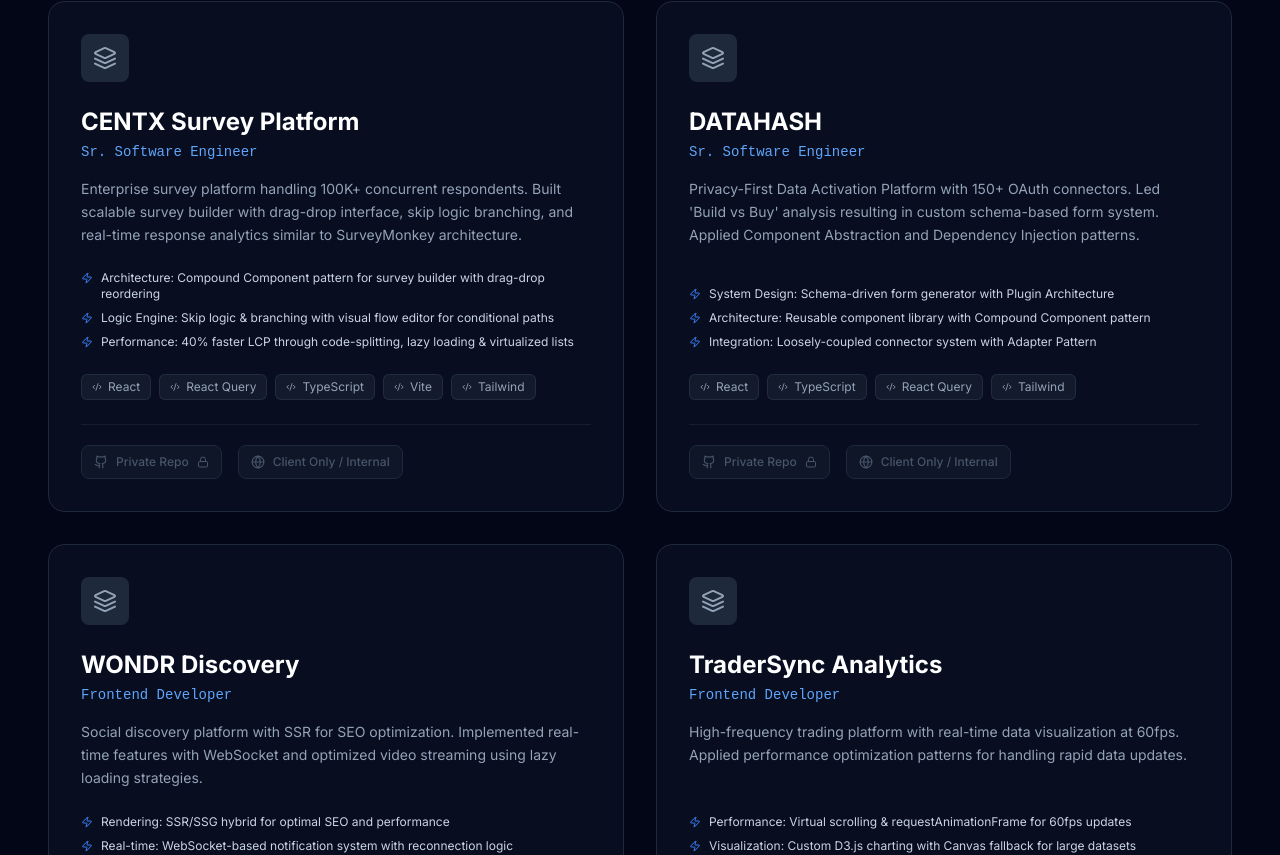
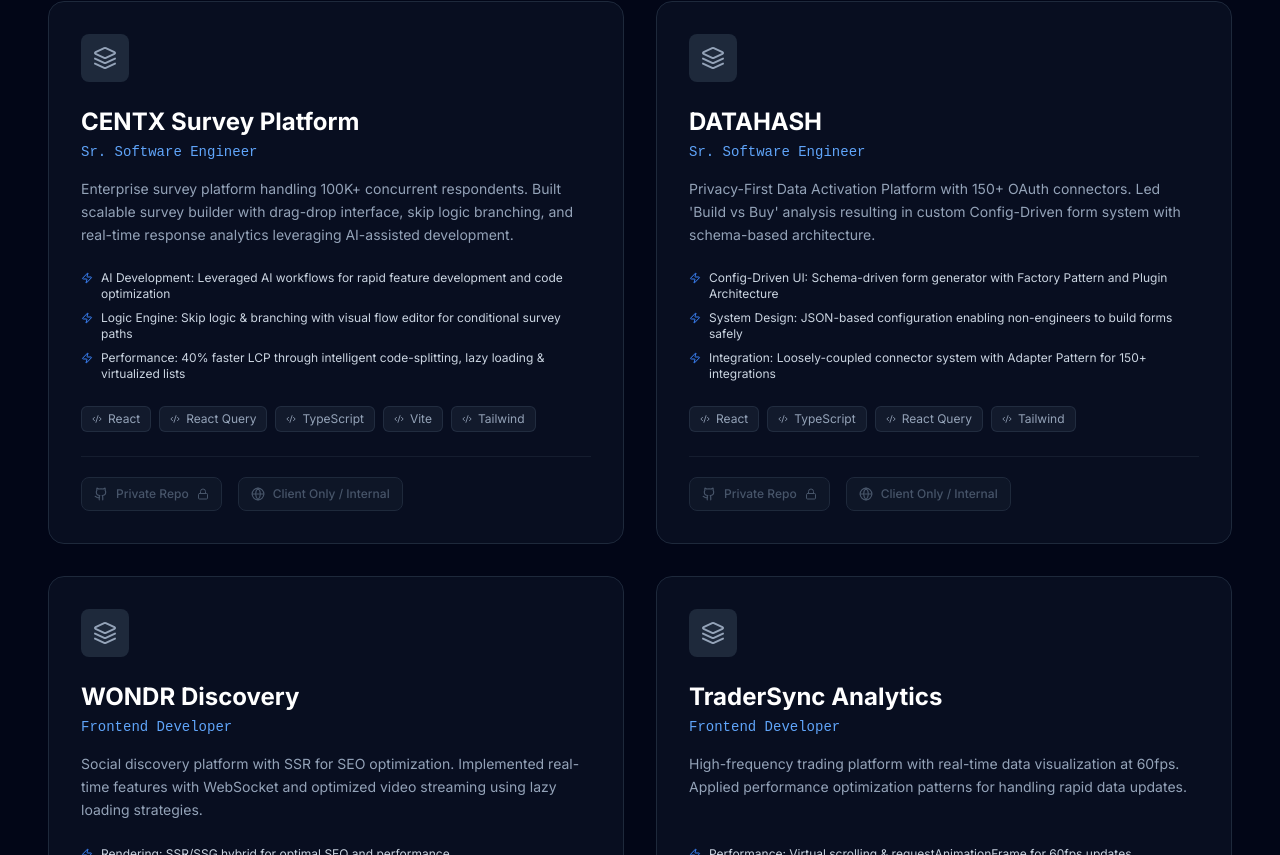
Before and after one commit to divyasonara7/portfolio, a React (Vite) app: page / in a window 1280 px wide. Shown: the part 1565-2420 px from the top of the page. Built offline with nearby package versions, Linux system fonts and the light colour scheme.

Commit message:
fix: update specialization and project descriptions to emphasize AI-assisted development

```diff
--- a/src/components/sections/Hero.tsx
+++ b/src/components/sections/Hero.tsx
@@ -52,7 +52,7 @@
                 </h2>
                 <p className="max-w-2xl text-lg text-slate-400 leading-relaxed">
                     {yearsOfExperience} years engineering enterprise-grade <strong className="text-white">React & Vue</strong> platforms.
-                    I specialize in scalable <strong className="text-white">System Design</strong>, Config-Driven patterns,
+                    I specialize in scalable <strong className="text-white">System Design</strong>, AI-assisted development,
                     and delivering high-quality software solutions for complex business domains.
                     Currently based in <span className="text-white">{LOCATION}</span>.
                 </p>
--- a/src/constants/constants.ts
+++ b/src/constants/constants.ts
@@ -6,29 +6,29 @@
 export const GITHUB = "https://github.com/divyasonara7";
 export const LOCATION = "Milan, Italy";
 
-export const RESUME_SUMMARY = `Senior Frontend Engineer with 4+ years engineering scalable applications across both React and Vue ecosystems. I specialize in configuration-driven UI, complex state management, and 'Build vs Buy' architectural strategy. I leverage advanced CodeGen AI workflows to accelerate development cycles and ensure high-quality, maintainable code standards.`;
+export const RESUME_SUMMARY = `Senior Frontend Engineer with 4+ years engineering scalable applications across both React and Vue ecosystems. I specialize in System Design, complex state management, and 'Build vs Buy' architectural strategy. I leverage advanced AI-assisted development workflows to accelerate delivery cycles and ensure high-quality, maintainable code standards.`;
 
 export const PROJECTS: Project[] = [
   {
     title: "CENTX Survey Platform",
     role: "Sr. Software Engineer",
-    description: "Enterprise survey platform handling 100K+ concurrent respondents. Built scalable survey builder with drag-drop interface, skip logic branching, and real-time response analytics similar to SurveyMonkey architecture.",
+    description: "Enterprise survey platform handling 100K+ concurrent respondents. Built scalable survey builder with drag-drop interface, skip logic branching, and real-time response analytics leveraging AI-assisted development.",
     tech: ["React", "React Query", "TypeScript", "Vite", "Tailwind"],
     features: [
-      "Architecture: Compound Component pattern for survey builder with drag-drop reordering",
-      "Logic Engine: Skip logic & branching with visual flow editor for conditional paths",
-      "Performance: 40% faster LCP through code-splitting, lazy loading & virtualized lists"
+      "AI Development: Leveraged AI workflows for rapid feature development and code optimization",
+      "Logic Engine: Skip logic & branching with visual flow editor for conditional survey paths",
+      "Performance: 40% faster LCP through intelligent code-splitting, lazy loading & virtualized lists"
     ]
   },
   {
     title: "DATAHASH",
     role: "Sr. Software Engineer",
-    description: "Privacy-First Data Activation Platform with 150+ OAuth connectors. Led 'Build vs Buy' analysis resulting in custom schema-based form system. Applied Component Abstraction and Dependency Injection patterns.",
+    description: "Privacy-First Data Activation Platform with 150+ OAuth connectors. Led 'Build vs Buy' analysis resulting in custom Config-Driven form system with schema-based architecture.",
     tech: ["React", "TypeScript", "React Query", "Tailwind"],
     features: [
-      "System Design: Schema-driven form generator with Plugin Architecture",
-      "Architecture: Reusable component library with Compound Component pattern",
-      "Integration: Loosely-coupled connector system with Adapter Pattern"
+      "Config-Driven UI: Schema-driven form generator with Factory Pattern and Plugin Architecture",
+      "System Design: JSON-based configuration enabling non-engineers to build forms safely",
+      "Integration: Loosely-coupled connector system with Adapter Pattern for 150+ integrations"
     ]
   },
   {
@@ -103,12 +103,12 @@
     company: "Simform Solutions",
     period: "Jan 2025 – Present",
     location: "Hybrid - Ahmedabad, India",
-    description: "Leading frontend architecture for CENTX, applying System Design principles to build a scalable, high-performance survey platform.",
+    description: "Leading frontend architecture for CENTX, a scalable enterprise survey platform handling 100K+ concurrent respondents.",
     technologies: ["React", "React Query", "TypeScript", "Vite"],
     highlights: [
-      "Architected a Config-Driven UI system with Factory Pattern for dynamic form generation.",
-      "Applied Container-Presenter separation and State Machine modeling for complex survey flows.",
-      "Optimized performance using code-splitting, lazy loading, and memoization strategies."
+      "Architected enterprise survey builder with drag-drop interface, skip logic branching, and real-time analytics for 100K+ concurrent users.",
+      "Leveraged AI-assisted development and problem-solving to accelerate feature delivery and optimize code quality with intelligent refactoring.",
+      "Achieved 40% faster LCP through performance optimization strategies including code-splitting, lazy loading, and virtualized lists."
     ]
   },
   {
@@ -117,12 +117,12 @@
     company: "Simform Solutions",
     period: "Oct 2022 – Jan 2025",
     location: "Hybrid - Ahmedabad, India",
-    description: "Led frontend development for DATAHASH, driving technical decisions and mentoring team on React best practices.",
+    description: "Led frontend development for DATAHASH, a Privacy-First Data Activation Platform with 150+ OAuth connectors.",
     technologies: ["React", "TypeScript", "React Query", "Tailwind"],
     highlights: [
-      "Led 'Build vs Buy' analysis resulting in custom schema-based form system (150+ connectors).",
-      "Designed Plugin Architecture enabling rapid third-party integration development.",
-      "Mentored junior developers on React Hooks, state management, and testing practices."
+      "Led 'Build vs Buy' analysis and architected Config-Driven form system using JSON schemas for 150+ OAuth connectors with cross-field dependencies.",
+      "Designed Plugin Architecture with Factory Pattern and Dependency Injection, enabling non-engineers to build complex forms via configuration.",
+      "Saved 75% development time after 50+ forms; mentored junior developers on React best practices and architectural patterns."
     ]
   },
   {
@@ -130,12 +130,13 @@
     role: "Software Engineer",
     company: "Improwised Technologies",
     period: "July 2021 – Oct 2022",
-    location: "Rajkot, India",
-    description: "Built real-time financial dashboards and SEO tools with focus on performance optimization and offline-first architecture.",
-    technologies: ["Vue.js", "Quasar", "Go", "PostgreSQL"],
+    location: "Onsite - Rajkot, India",
+    description: "Developed high-performance trading platform and SEO auditing tool with real-time data visualization and offline-first architecture.",
+    technologies: ["Vue.js", "Quasar", "Go", "PostgreSQL", "D3.js", "WebSocket"],
     highlights: [
-      "Built high-frequency data visualizations with Virtual DOM optimization.",
-      "Engineered Web Worker architecture for CPU-intensive client-side processing."
+      "Built TraderSync analytics platform maintaining 60fps real-time data visualization using Virtual DOM optimization and custom D3.js charting.",
+      "Engineered SEO Auditor tool with Web Worker architecture for CPU-intensive client-side crawling and IndexedDB caching for offline-first functionality.",
+      "Implemented force-directed graph visualization for site structure mapping and exponential backoff WebSocket reconnection strategy."
     ]
   },
   {
@@ -144,12 +145,12 @@
     company: "Improwised Technologies",
     period: "Jan 2021 – June 2021",
     location: "Onsite - Rajkot, India",
-    description: "Kickstarted career with hands-on experience in Go backend development and frontend fundamentals, contributing to production applications.",
+    description: "Gained hands-on experience in full-stack development, contributing to production applications with Go backend and Vue.js frontend.",
     technologies: ["Go", "Vue.js", "JavaScript", "REST APIs"],
     highlights: [
-      "Developed REST API endpoints using Go for internal tooling applications.",
-      "Built responsive frontend components with Vue.js and JavaScript.",
-      "Collaborated on code reviews and agile sprint planning."
+      "Developed REST API endpoints using Go with RESTful architecture for internal tooling applications.",
+      "Built responsive frontend components with Vue.js and JavaScript, shipping production-ready features.",
+      "Collaborated in agile sprints with code reviews, technical documentation, and sprint planning."
     ]
   }
 ];
```
